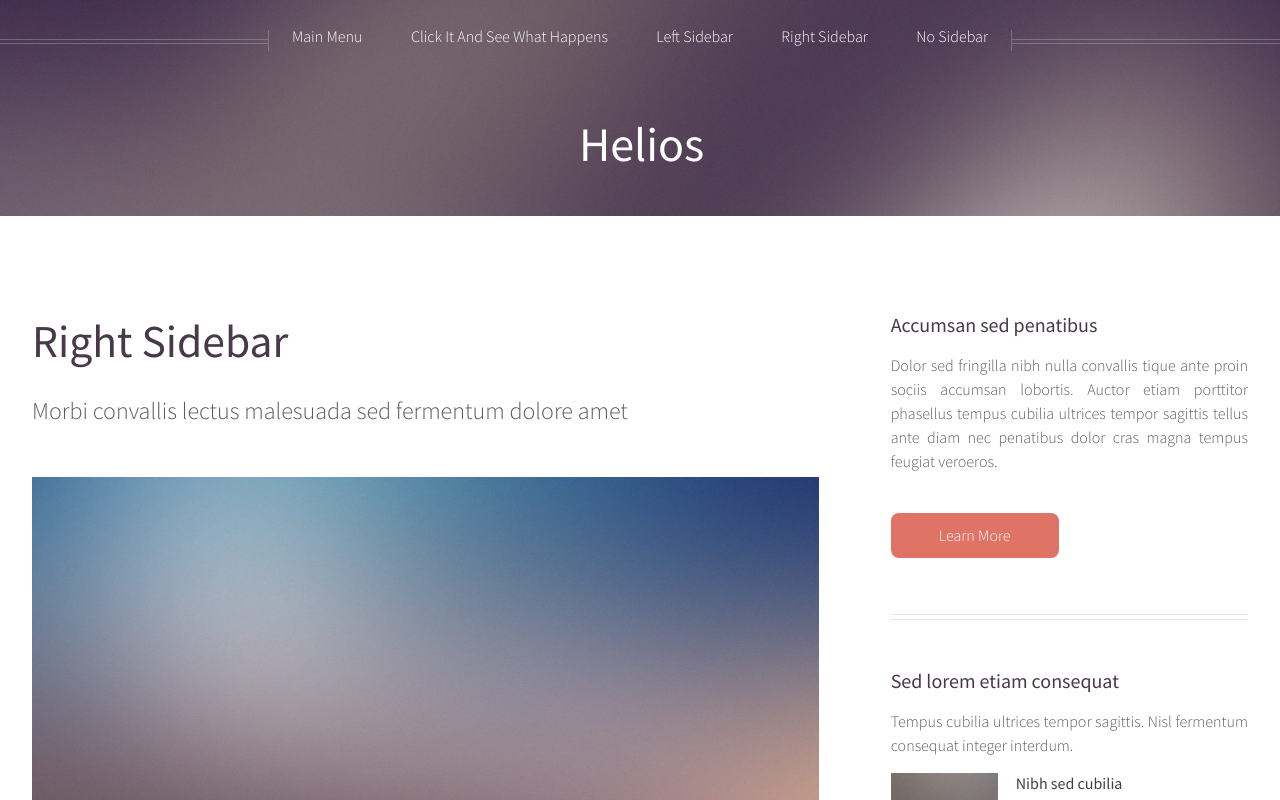
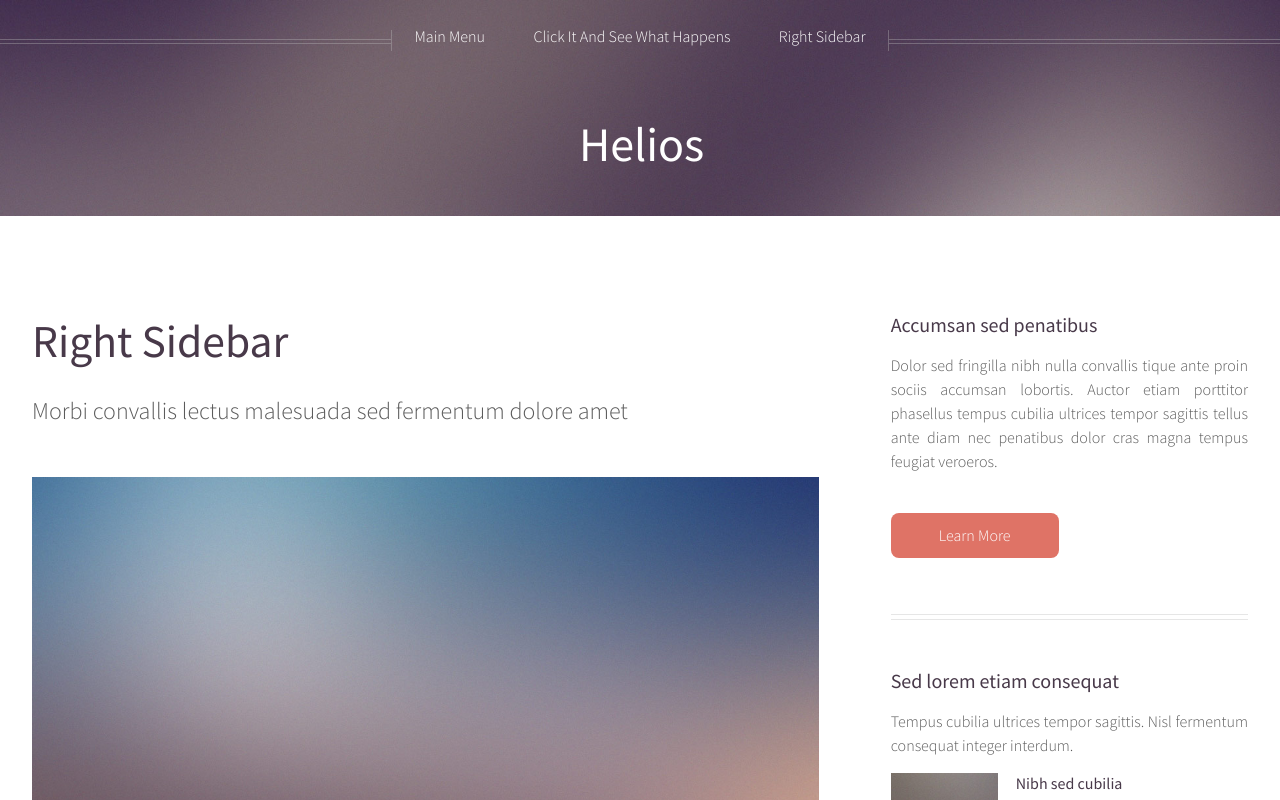
Before and after one commit to Amonyous/Amonyous.github.io, a plain HTML site: page right-sidebar.html in a window 1280 px wide. Shown: the top 800 px of the page. Drawn offline with Linux system fonts and the light colour scheme.

Commit message:
Deleted Other Links

```diff
--- a/right-sidebar.html
+++ b/right-sidebar.html
@@ -48,9 +48,7 @@
 										<li><a href="http://4.bp.blogspot.com/-S1puoI2dFpU/UZrF5KrhRNI/AAAAAAAAA1c/cbidyHMx66k/s1600/Famous-characters-Troll-face-Troll-face-poker-51083.png">Lel?</a></li>
 									</ul>
 								</li>
-								<li><a href="left-sidebar.html">Left Sidebar</a></li>
 								<li><a href="right-sidebar.html">Right Sidebar</a></li>
-								<li><a href="no-sidebar.html">No Sidebar</a></li>
 							</ul>
 						</nav>
 
```
